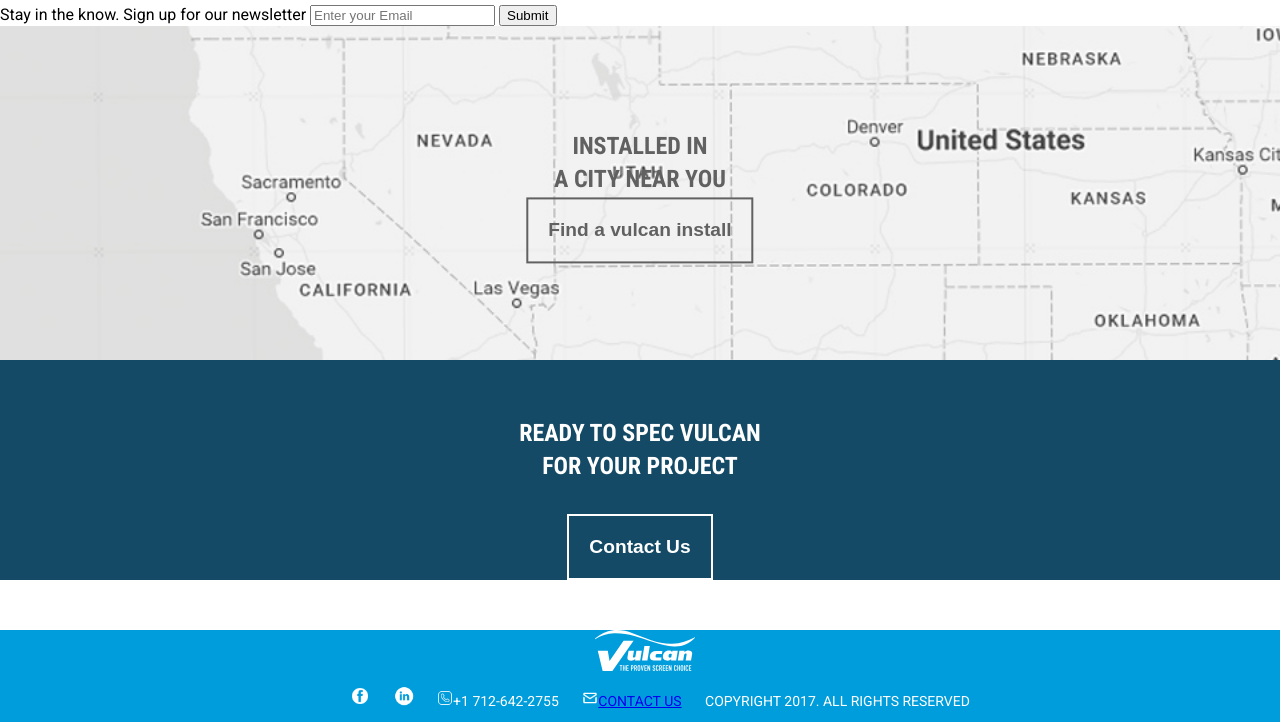
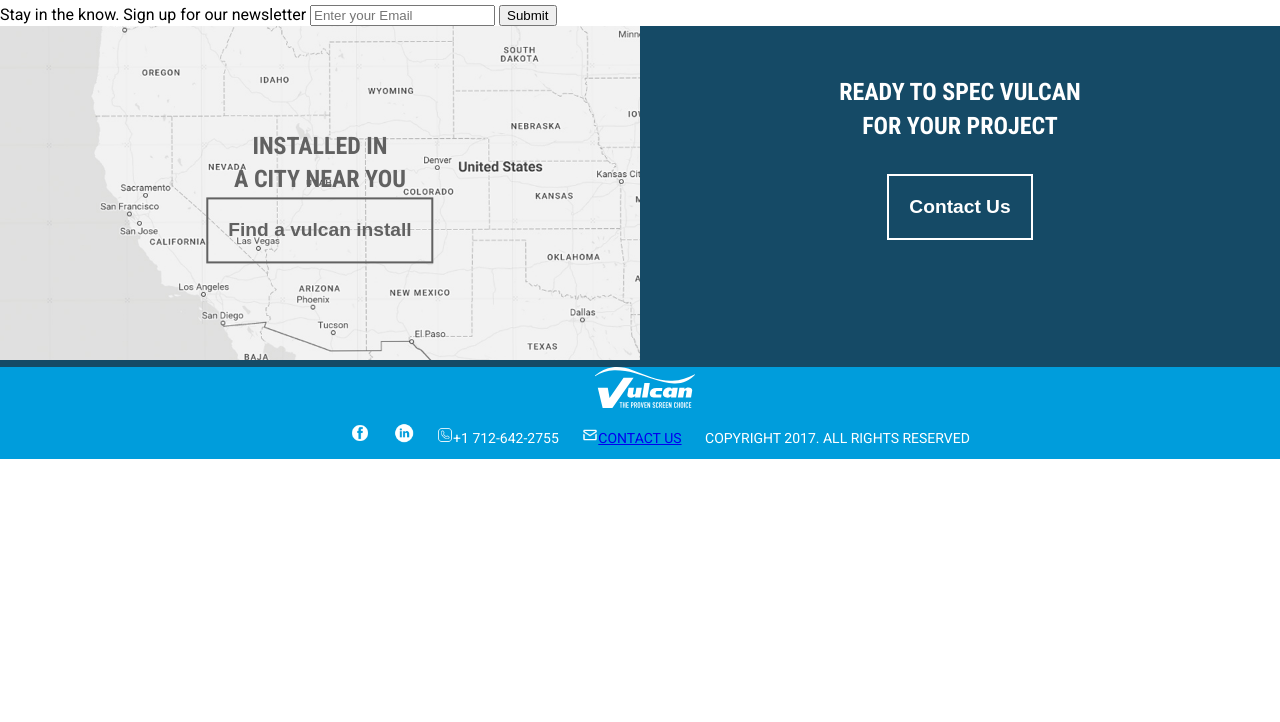
Before and after one commit to svanharen/VulcanProject, a website: page dev/index.html in a window 1280 px wide. Shown: the part 2371-3093 px from the top of the page. After the commit the page ends 2830 px from the top, so only its background shows below. Drawn offline with nearby package versions, Linux system fonts and the light colour scheme; files that its build step writes are made by us from their sources; files whose address does not match are found by name.

Commit message:
media query

```diff
--- a/dev/scss/_location-contact.scss
+++ b/dev/scss/_location-contact.scss
@@ -42,5 +42,11 @@
             border: 2px solid $text-color-white;
         }
     }
+}
+@media screen and (min-width: 768px) {
+    .location-contact {
+        display: grid;
+        grid-template-columns: 1fr 1fr;
+    }
 
-}
+  }
```
